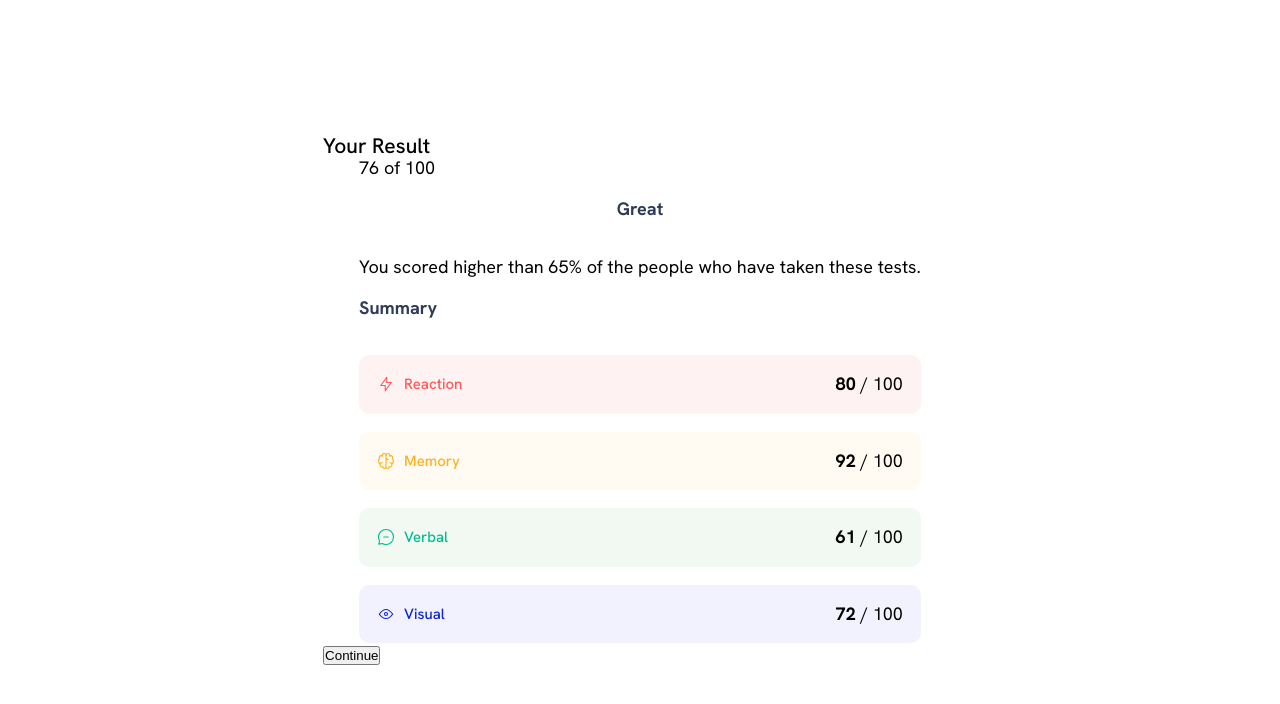
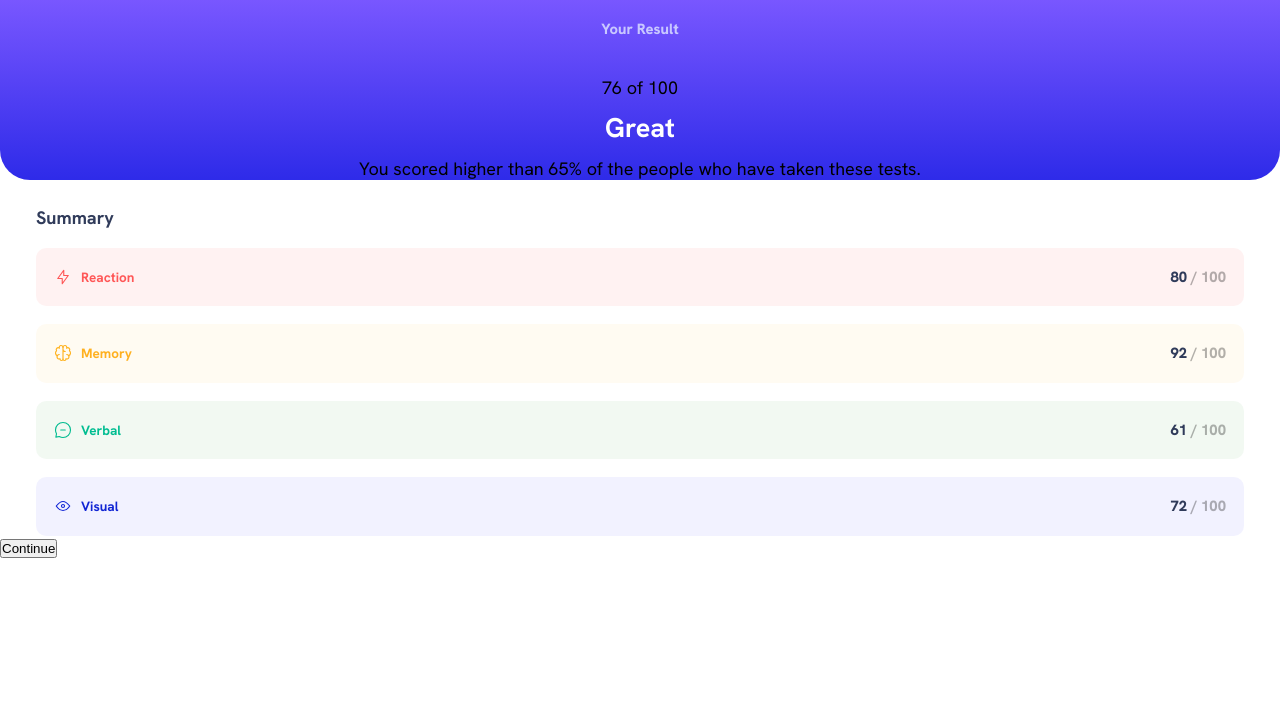
Before and after one commit to loumorganrene/frontend-mentor, a plain HTML site: page results-summary-component-main/index.html in a window 1280 px wide. Drawn offline with Linux system fonts and the light colour scheme.

Commit message:
:lipstick: update: update HTML tag + CSS headings styling.

```diff
--- a/results-summary-component-main/index.css
+++ b/results-summary-component-main/index.css
@@ -12,6 +12,7 @@
   --neutral-pale-blue: hsl(221, 100%, 96%);
   --neutral-light-lavender: hsl(241, 100%, 89%);
   --neutral-dark-gray-blue: hsl(224, 30%, 27%);
+  --neurtal-dark-gray-blue-rgba: rgba(0, 0, 0, 0.3);
 
   --gradient-slate-blue: hsl(252, 100%, 67%);
   --gradient-royal-blue: hsl(241, 81%, 54%);
@@ -59,6 +60,42 @@
   box-sizing: border-box;
 }
 
+h1,
+h2,
+h3,
+h4,
+h5,
+h6 {
+  font-family: var(--family-serif);
+  font-weight: var(--fweight-light);
+  text-wrap: balance;
+}
+
+h3 {
+  font-size: .825rem;
+  font-weight: var(--fweight-bold);
+  color: var(--neutral-light-lavender);
+  margin-block: 1rem;
+}
+
+h4 {
+  font-size: 1.5rem;
+  font-weight: var(--fweight-medium);
+  color: var(--neutral-white);
+}
+
+h5 {
+  font-size: 1rem;
+  font-weight: var(--fweight-medium);
+  color: var(--neutral-dark-gray-blue);
+  margin-block: 1.5rem 0;
+}
+
+h6 {
+  font-size: .75rem;
+  font-weight: var(--fweight-medium);
+}
+
 body {
   display: flex;
   flex-direction: column;
@@ -68,9 +105,19 @@ body {
 main {
   display: flex;
   flex-direction: column;
-  justify-content: center;
+  min-height: 100svh;
+}
+
+header {
+  display: flex;
+  flex-direction: column;
   align-items: center;
-  min-height: 100svh;
+  gap: 1rem;
+  padding: 0 2rem;
+  border-radius: 0 0 30px 30px;
+  background: linear-gradient(
+    var(--gradient-slate-blue),
+    var(--gradient-royal-blue));
 }
 
 section {
@@ -78,13 +125,6 @@ section {
   flex-direction: column;
   gap: 1rem;
   padding: 0 2rem;
-
-  &#score-description {
-    text-align: center;
-    p {
-      text-align: left;
-    }
-  }
 }
 
 img,
@@ -98,23 +138,6 @@ svg {
   width: 1rem;
 }
 
-h1,
-h2,
-h3,
-h4,
-h5,
-h6 {
-  font-family: var(--family-serif);
-  font-weight: var(--fweight-light);
-  text-wrap: balance;
-}
-
-h4 {
-  color: var(--neutral-dark-gray-blue);
-  font-weight: var(--fweight-medium);
-  margin-block: 1rem;
-}
-
 p {
   max-width: 60ch;
   text-wrap: pretty;
@@ -125,7 +148,7 @@ ul {
   flex-direction: column;
   list-style: none;
   text-wrap: balance;
-  gap: 1rem;
+  row-gap: 1rem;
 
   li {
     display: flex;
@@ -138,6 +161,16 @@ ul {
       display: flex;
       align-items: center;
       gap: .5rem;
+    }
+
+    .list-item__score {
+      font-size: .825rem;
+      font-weight: var(--fweight-bold);
+      color: var(--neutral-dark-gray-blue);
+
+      span {
+        color: var(--neurtal-dark-gray-blue-rgba);
+      }
     }
   }
 }
--- a/results-summary-component-main/index.html
+++ b/results-summary-component-main/index.html
@@ -27,46 +27,42 @@
         <h2 class="sr-only">An article about results summary component</h2>
         <header>
           <h3>Your Result</h3>
-          <section id="score-bubble">
-            <p>76 <span>of 100</span></p>
-          </section>
-          <section id="score-description">
-            <h4>Great</h4>
-            <p>
+            <p class="score-bubble">76 <span>of 100</span></p>
+            <h4 class="score-label">Great</h4>
+            <p class="score-description">
               You scored higher than 65% of the people who have taken these
               tests.
             </p>
-          </section>
         </header>
-        <section id="summary-content">
-          <h4>Summary</h4>
+        <section id="summary">
+          <h5>Summary</h5>
           <ul id="summary-list">
             <li class="bg-primary-red">
               <div class="list-item__label">
                 <img class="list_icon" src="assets/images/icon-reaction.svg" alt="Reaction icon" />
-                <h5 class="primary-red">Reaction</h5>
+                <h6 class="primary-red">Reaction</h6>
               </div>
-              <p><b>80</b> / 100</p>
+              <p class="list-item__score">80 <span> / 100</span></p>
             </li>
             <li class="bg-primary-orangey">
               <div class="list-item__label">
                 <img class="list_icon" src="assets/images/icon-memory.svg" alt="Memory icon" />
-                <h5 class="primary-orangey">Memory</h5>
+                <h6 class="primary-orangey">Memory</h6>
               </div>
-              <p><b>92</b> / 100</p>
+              <p class="list-item__score">92 <span> / 100</span></p>
             </li>
             <li class="bg-primary-green">
               <div class="list-item__label">
                 <img class="list_icon" src="assets/images/icon-verbal.svg" alt="Verbal icon" />
-                <h5 class="primary-green">Verbal</h5></div>
-              <p><b>61</b> / 100</p>
+                <h6 class="primary-green">Verbal</h6></div>
+              <p class="list-item__score">61 <span> / 100</span></p>
             </li>
             <li class="bg-primary-blue">
               <div class="list-item__label">
                 <img class="list_icon" src="assets/images/icon-visual.svg" alt="Visual icon" />
-              <h5 class="primary-blue">Visual</h5>
+              <h6 class="primary-blue">Visual</h6>
               </div>
-              <p><b>72</b> / 100</p>
+              <p class="list-item__score">72 <span> / 100</span></p>
             </li>
           </ul>
         </section>
```
